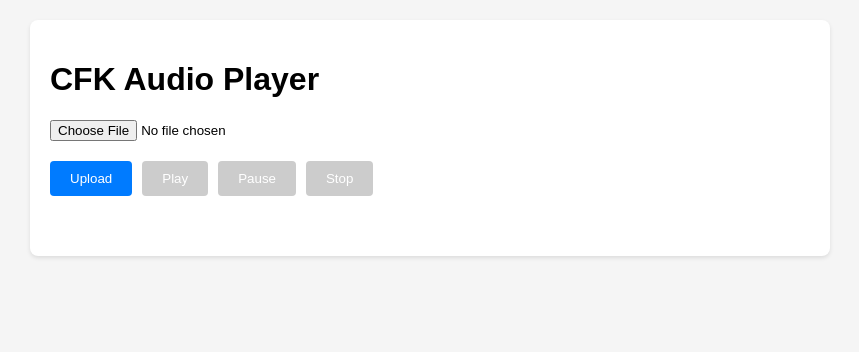
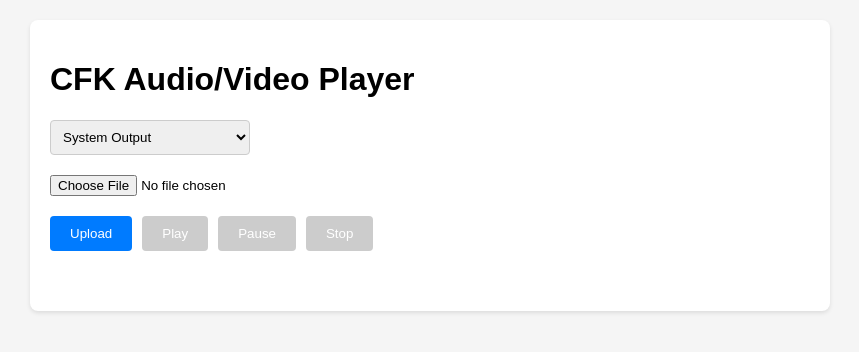
Before and after one commit to tehsu/audio-player-webapp, a Flask app: page / in a window 1280 px wide. Shown: the top 352 px of the page, without its empty margins (210-1069 px from the left). Run offline with Flask 3, Linux system fonts and the light colour scheme.

Commit message:
lets do video too

```diff
--- a/app.py
+++ b/app.py
@@ -1,16 +1,22 @@
+from flask import Flask, request, jsonify, send_from_directory, render_template
+import vlc
 import os
-from flask import Flask, request, render_template, jsonify, send_from_directory
-import vlc
 import threading
 import time
 from datetime import datetime, timedelta
 from apscheduler.schedulers.background import BackgroundScheduler
 from werkzeug.utils import secure_filename
+import cv2
+import numpy as np
+import av
+import subprocess
 
 app = Flask(__name__)
 app.config['UPLOAD_FOLDER'] = 'uploads'
 player = None
 current_media = None
+video_thread = None
+stop_video = False
 
 # Create uploads directory if it doesn't exist
 if not os.path.exists(app.config['UPLOAD_FOLDER']):
@@ -21,6 +27,44 @@ def init_player():
     if player is None:
         instance = vlc.Instance()
         player = instance.media_player_new()
+
+def is_video_file(filename):
+    video_extensions = {'.mp4', '.mov', '.avi', '.mkv'}
+    return any(filename.lower().endswith(ext) for ext in video_extensions)
+
+def play_video_blackmagic(filepath):
+    global stop_video
+    stop_video = False
+
+    try:
+        # Open video file using PyAV
+        container = av.open(filepath)
+        video = container.streams.video[0]
+
+        # Set up Blackmagic output using decklink
+        command = [
+            'ffmpeg',
+            '-re',  # Read input at native frame rate
+            '-i', filepath,
+            '-f', 'decklink',
+            '-pix_fmt', 'uyvy422',
+            'DeckLink Output'
+        ]
+
+        process = subprocess.Popen(command)
+
+        while not stop_video:
+            if process.poll() is not None:  # Process has ended
+                break
+            time.sleep(0.1)
+
+        process.terminate()
+        process.wait()
+
+    except Exception as e:
+        print(f"Error playing video: {str(e)}")
+    finally:
+        container.close()
 
 def cleanup_old_files():
     """Remove files older than 24 hours from the uploads directory"""
@@ -50,6 +94,8 @@ def upload_file():
         return jsonify({'error': 'No file part'}), 400
 
     file = request.files['file']
+    output_device = request.form.get('output_device', 'default')
+
     if file.filename == '':
         return jsonify({'error': 'No selected file'}), 400
 
@@ -77,37 +123,57 @@ def upload_file():
 
             return jsonify({
                 'message': 'File uploaded successfully',
-                'filename': filename
+                'filename': filename,
+                'is_video': is_video_file(filename),
+                'output_device': output_device
             })
         except Exception as e:
             return jsonify({'error': str(e)}), 500
 
 @app.route('/play', methods=['POST'])
 def play():
-    if player is None or current_media is None:
-        return jsonify({'error': 'No audio loaded'}), 400
+    global video_thread, stop_video
 
-    player.play()
-    return jsonify({'message': 'Playing audio'})
+    if not current_media:
+        return jsonify({'error': 'No media loaded'}), 400
+
+    filepath = current_media.get_mrl().replace('file://', '')
+    output_device = request.form.get('output_device', 'default')
+
+    if is_video_file(filepath) and output_device == 'blackmagic':
+        stop_video = True  # Stop any existing video playback
+        if video_thread and video_thread.is_alive():
+            video_thread.join()
+
+        video_thread = threading.Thread(target=play_video_blackmagic, args=(filepath,))
+        video_thread.start()
+        return jsonify({'message': 'Started video playback on Blackmagic'})
+    else:
+        player.play()
+        return jsonify({'message': 'Started playback'})
 
 @app.route('/pause', methods=['POST'])
 def pause():
     if player:
         player.pause()
-        return jsonify({'message': 'Audio paused'})
-    return jsonify({'error': 'No audio playing'}), 400
+        return jsonify({'message': 'Media paused'})
+    return jsonify({'error': 'No media playing'}), 400
 
 @app.route('/stop', methods=['POST'])
 def stop():
-    if player is None:
-        return jsonify({'error': 'No audio loaded'}), 400
+    global stop_video
 
-    player.stop()
-    return jsonify({'message': 'Stopped audio'})
+    if is_video_file(current_media.get_mrl()) and video_thread and video_thread.is_alive():
+        stop_video = True
+        video_thread.join()
+        return jsonify({'message': 'Stopped video'})
+    elif player:
+        player.stop()
+        return jsonify({'message': 'Stopped media'})
+    return jsonify({'error': 'No media playing'}), 400
 
 if __name__ == '__main__':
     try:
         app.run(host='0.0.0.0', port=5000)
     finally:
-        # Shut down the scheduler when the app is closing
         scheduler.shutdown()
--- a/docker-compose.yml
+++ b/docker-compose.yml
@@ -9,11 +9,16 @@ services:
       - .:/app
       - /run/user/1000/pipewire-0:/run/user/1000/pipewire-0  # PipeWire socket
       - ${XDG_RUNTIME_DIR}/pipewire:/run/pipewire  # PipeWire runtime
+      - /dev/blackmagic:/dev/blackmagic  # Blackmagic device
     environment:
       - FLASK_ENV=development
       - FLASK_APP=app.py
       - XDG_RUNTIME_DIR=/run/user/1000
       - PIPEWIRE_RUNTIME_DIR=/run/pipewire
+    devices:
+      - /dev/blackmagic
     restart: unless-stopped
     group_add:
       - audio
+      - video
+    privileged: true  # Required for Blackmagic hardware access
--- a/requirements.txt
+++ b/requirements.txt
@@ -1,3 +1,6 @@
 Flask==2.3.3
 python-vlc==3.0.18122
 APScheduler==3.10.1
+opencv-python-headless==4.8.0.74
+numpy==1.24.3
+PyAV==10.0.0
--- a/templates/index.html
+++ b/templates/index.html
@@ -1,7 +1,7 @@
 <!DOCTYPE html>
 <html>
 <head>
-    <title>Audio Player</title>
+    <title>CFK Audio/Video Player</title>
     <style>
         body {
             font-family: Arial, sans-serif;
@@ -74,12 +74,31 @@
             font-size: 14px;
             color: #666;
         }
+        .file-input {
+            margin-bottom: 20px;
+            display: flex;
+            flex-direction: column;
+            gap: 10px;
+        }
+        .select-device {
+            padding: 8px;
+            border-radius: 4px;
+            border: 1px solid #ccc;
+            width: 200px;
+            margin-bottom: 10px;
+        }
     </style>
 </head>
 <body>
     <div class="container">
-        <h1>CFK Audio Player</h1>
-        <input type="file" id="audioFile" accept=".mp3,.wav,.ogg,.m4a">
+        <h1>CFK Audio/Video Player</h1>
+        <div class="file-input">
+            <select id="outputDevice" class="select-device">
+                <option value="default">System Output</option>
+                <option value="blackmagic">Blackmagic Monitor</option>
+            </select>
+            <input type="file" id="mediaFile" accept=".mp3,.wav,.ogg,.m4a,.mp4,.mov,.avi,.mkv">
+        </div>
         <div class="controls">
             <button id="uploadBtn">Upload</button>
             <button id="playBtn" disabled>Play</button>
@@ -100,7 +119,8 @@
         const playBtn = document.getElementById('playBtn');
         const pauseBtn = document.getElementById('pauseBtn');
         const stopBtn = document.getElementById('stopBtn');
-        const audioFile = document.getElementById('audioFile');
+        const mediaFile = document.getElementById('mediaFile');
+        const outputDevice = document.getElementById('outputDevice');
         const status = document.getElementById('status');
 
         function showStatus(message, isError = false) {
@@ -109,7 +129,7 @@
         }
 
         uploadBtn.addEventListener('click', function() {
-            const file = audioFile.files[0];
+            const file = mediaFile.files[0];
             if (!file) {
                 showStatus('Please select a file first', true);
                 return;
@@ -117,6 +137,7 @@
 
             const formData = new FormData();
             formData.append('file', file);
+            formData.append('output_device', outputDevice.value);
 
             const progressContainer = document.querySelector('.progress-container');
             const progressBar = document.getElementById('uploadProgress');
@@ -145,7 +166,6 @@
                     stopBtn.disabled = false;
                     uploadBtn.disabled = false;
 
-                    // Hide progress after a short delay
                     setTimeout(() => {
                         progressContainer.style.display = 'none';
                         progressBar.style.width = '0%';
```
Also changed, not shown: 1 other file.
